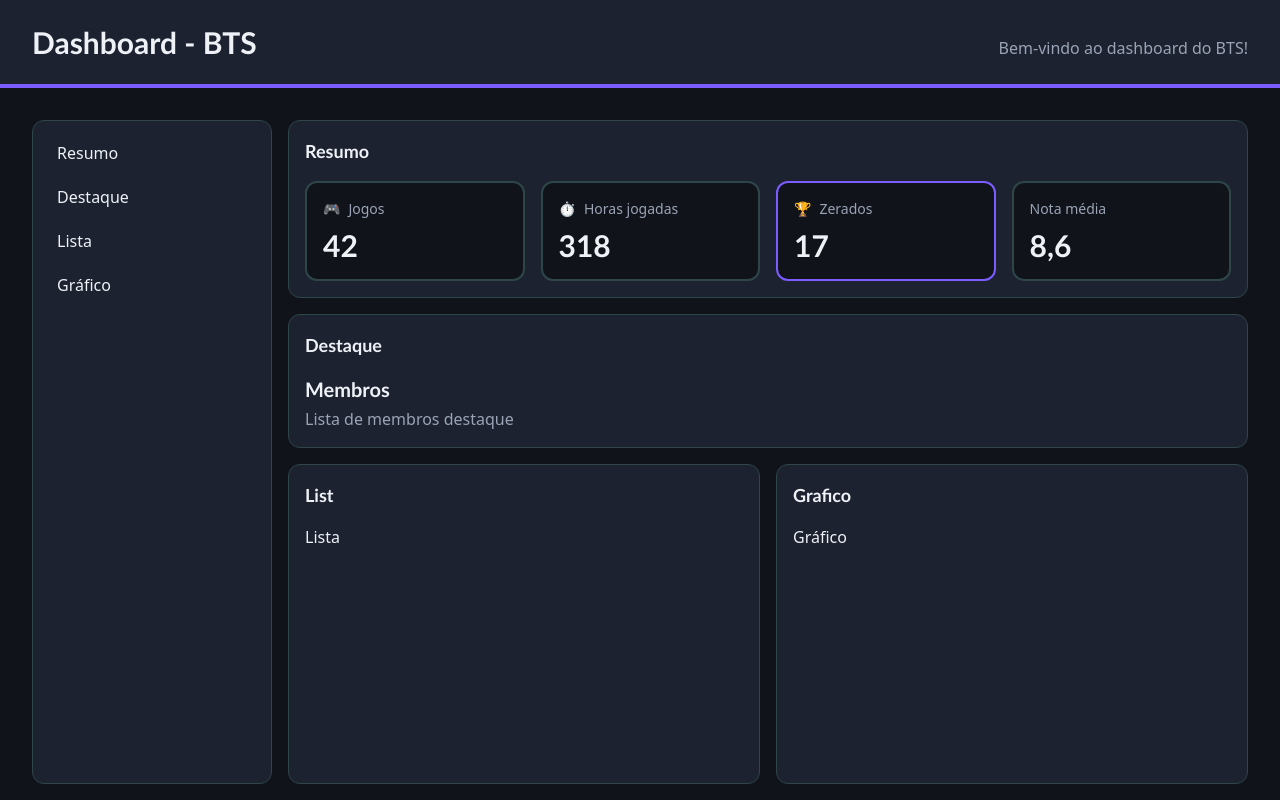
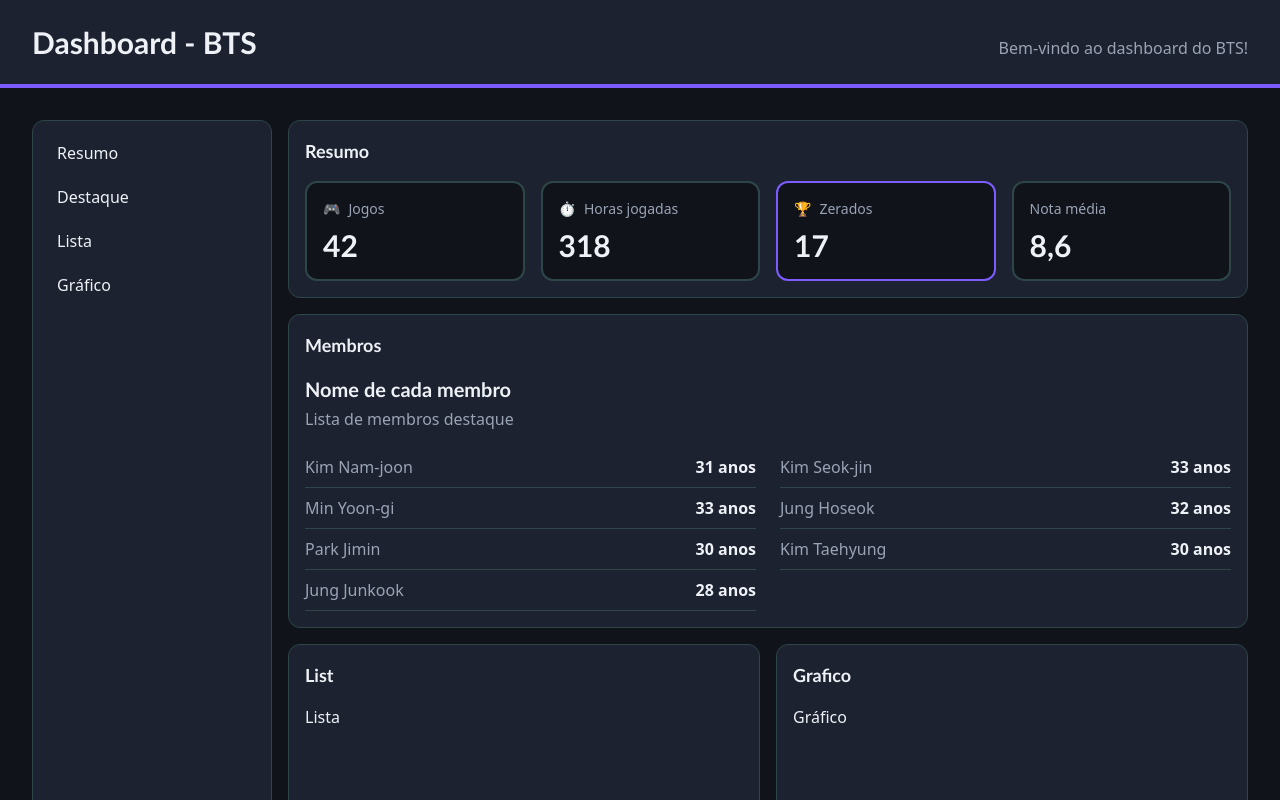
Before and after one commit to dutranacarolina/my-dashboard, a React (Vite) app: page / in a window 1280 px wide. Shown: the top 800 px of the page. Built offline with nearby package versions, Linux system fonts and the light colour scheme.

Commit message:
feat: add InfoRow component with props

```diff
--- a/src/App.jsx
+++ b/src/App.jsx
@@ -3,6 +3,7 @@ import Footer from "./components/Footer";
 import Menu from "./components/Menu";
 import SummaryCard from "./components/SummaryCard";
 import Panel from "./components/Panel";
+import InfoRow from "./components/InfoRow";
 
 
 function App(){
@@ -25,11 +26,20 @@ function App(){
           </div>
         </Panel>
 
-        <Panel id="highlight" title="Destaque" className= "md:col-span-2">
-          <h3 className="font-heading text-xl font-bold">Membros</h3>
+        <Panel id="highlight" title="Membros" className= "md:col-span-2">
+          <h3 className="font-heading text-xl font-bold">Nome de cada membro</h3>
           <p className="mt-1 text-muted">
             Lista de membros destaque
           </p>
+          <div className="mt-4 grid gap-x-6 md:grid-cols-2">
+            <InfoRow label="Kim Nam-joon" value="31 anos" />
+            <InfoRow label="Kim Seok-jin" value="33 anos" />
+            <InfoRow label="Min Yoon-gi" value="33 anos" />
+            <InfoRow label="Jung Hoseok" value="32 anos" />
+            <InfoRow label="Park Jimin" value="30 anos" />
+            <InfoRow label="Kim Taehyung" value="30 anos" />
+            <InfoRow label="Jung Junkook" value="28 anos" />
+          </div>
         </Panel>
 
         <Panel id="list" title="List" className= "md:min-h-80">
@@ -40,7 +50,6 @@ function App(){
           Gráfico
         </Panel>
 
-          <p>Painel em construção</p>
 
       </main>
       <Footer />
--- /dev/null
+++ b/src/components/InfoRow.jsx
@@ -0,0 +1,10 @@
+function InfoRow({ label, value }) {
+  return (
+    <p className="flex justify-between gap-4 border-b border-border py-2">
+      <span className="text-muted">{label}</span>
+      <span className="font-bold">{value}</span>
+    </p>
+  )
+}
+
+export default InfoRow
```
